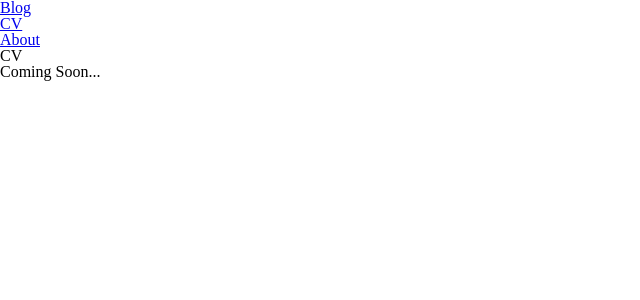
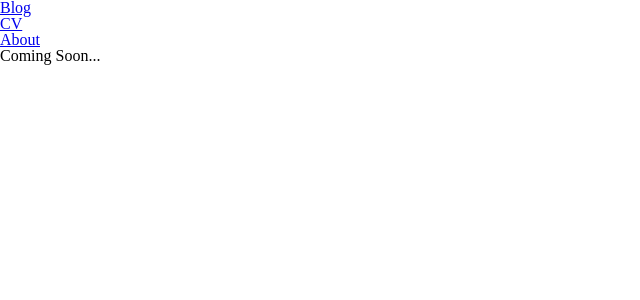
Before and after one commit to purnandaru16/blog, a Jekyll site: the page built from cv/index.html, in a window 1280 px wide. Shown: the top 300 px of the page, without its empty margins (0-640 px from the left). Built offline with Jekyll 4.4.1, drawn with Linux system fonts in a browser that asks for light colours; nearby versions of some CDN libraries; library files that are not in the unit come from our copies.

Commit message:
Update index.html

```diff
--- a/cv/index.html
+++ b/cv/index.html
@@ -2,7 +2,6 @@
 layout: default
 title: CV
 ---
-<h1>{{ page.title }}</h1>
-<ul class="posts">
+<div>
   <p>Coming Soon...</p>
-</ul>
+</div>
```
